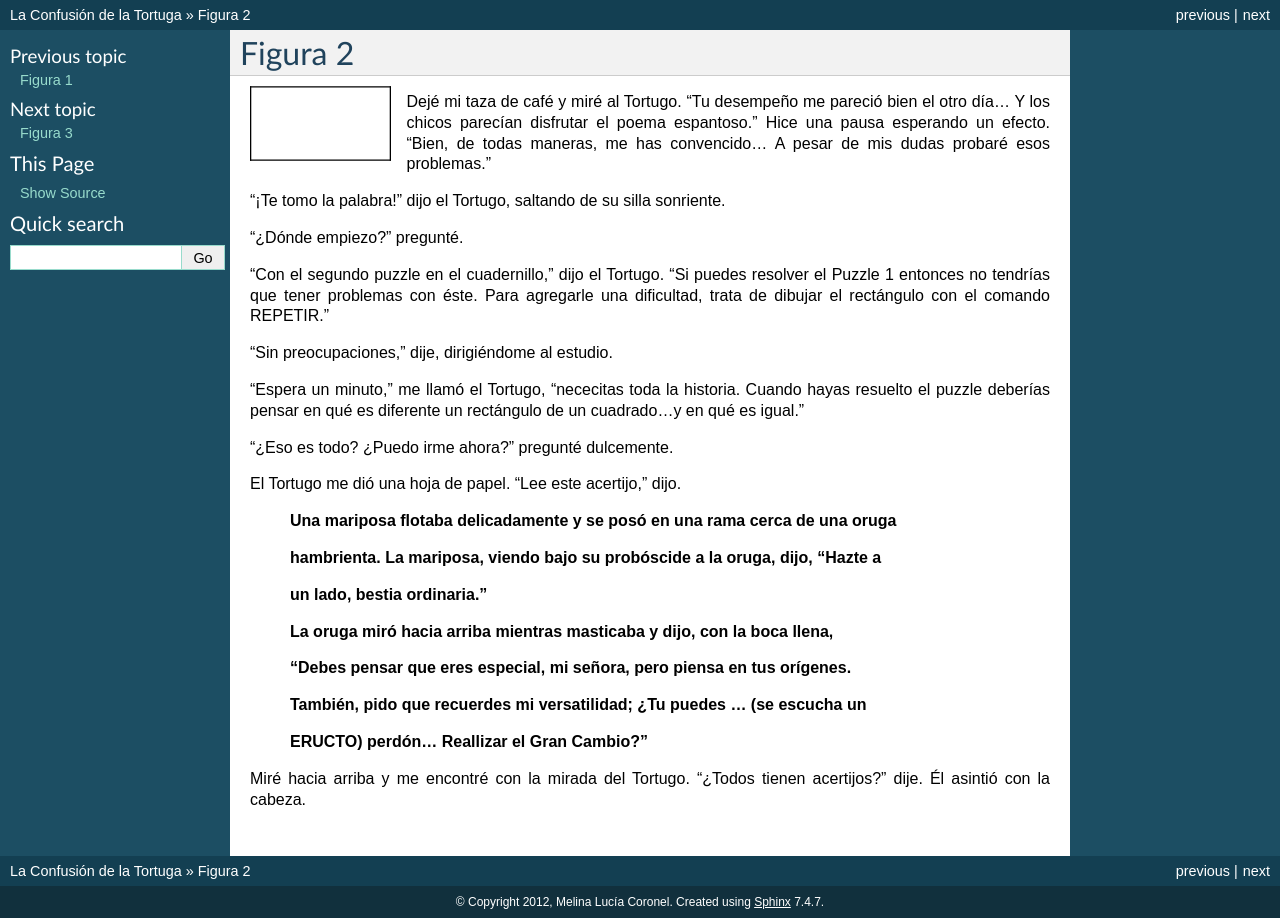
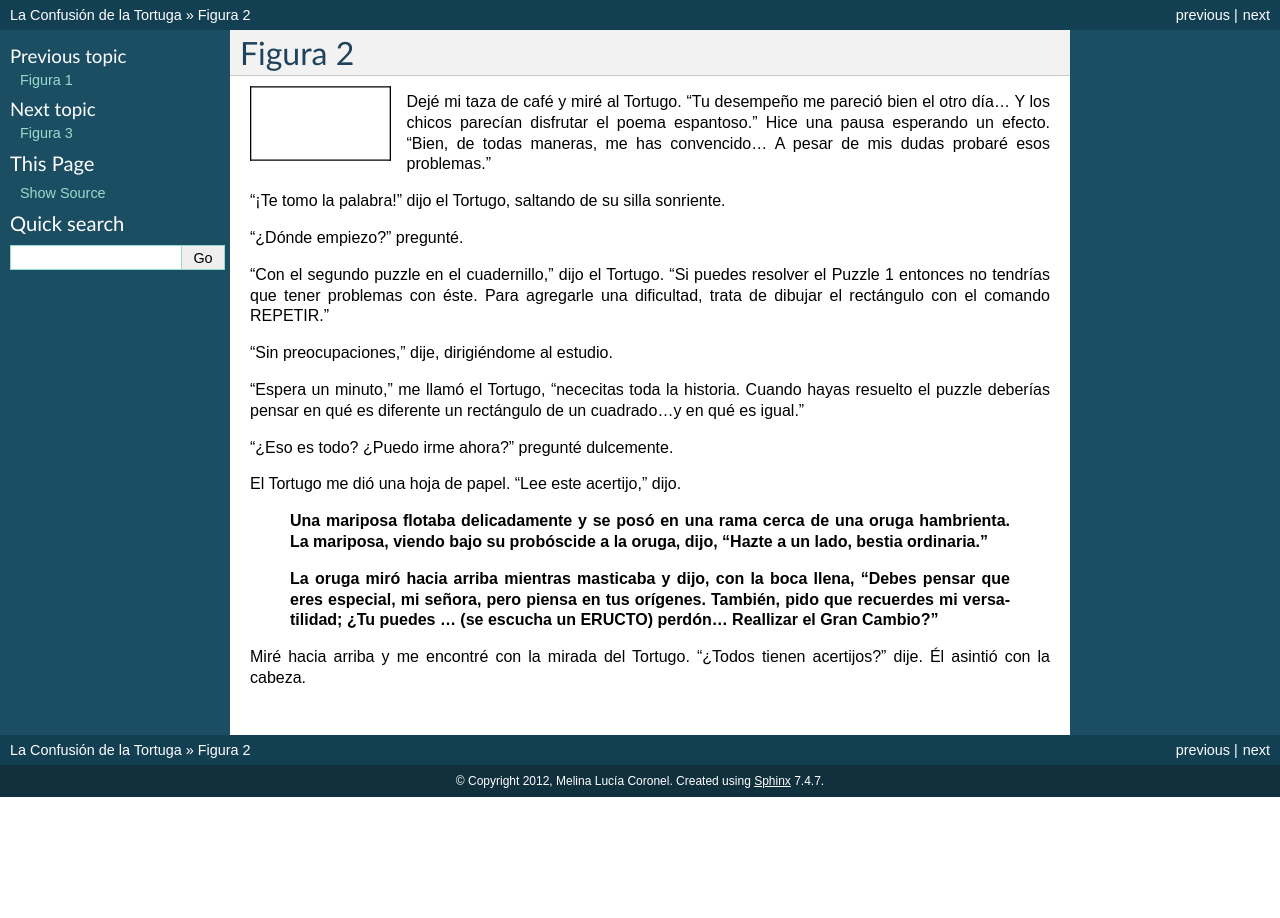
Before and after one commit to humitos/turtle-confusion-es, a Sphinx documentation site: the page built from docs/puzzle-02.rst, in a window 1280 px wide. Built offline with Sphinx 7.4.7, drawn with Linux system fonts in a browser that asks for light colours.

```diff
--- a/docs/puzzle-02.rst
+++ b/docs/puzzle-02.rst
@@ -23,21 +23,8 @@ Dejé mi taza de café y miré al Tortugo. "Tu desempeño me pareció bien el ot
 
 El Tortugo me dió una hoja de papel. "Lee este acertijo," dijo.
 
-    **Una mariposa flotaba delicadamente y se posó en una rama cerca de una oruga**
+    **Una mariposa flotaba delicadamente y se posó en una rama cerca de una oruga hambrienta. La mariposa, viendo bajo su probóscide a la oruga, dijo, "Hazte a un lado, bestia ordinaria."**
 
-    **hambrienta. La mariposa, viendo bajo su probóscide a la oruga, dijo, "Hazte a**
-
-    **un lado, bestia ordinaria."**
-
-
-
-
-    **La oruga miró hacia arriba mientras masticaba y dijo, con la boca llena,**
-
-    **"Debes pensar que eres especial, mi señora, pero piensa en tus orígenes.**
-
-    **También, pido que recuerdes mi versatilidad; ¿Tu puedes ... (se escucha un**
-
-    **ERUCTO) perdón... Reallizar el Gran Cambio?"**
+    **La oruga miró hacia arriba mientras masticaba y dijo, con la boca llena, "Debes pensar que eres especial, mi señora, pero piensa en tus orígenes. También, pido que recuerdes mi versatilidad; ¿Tu puedes ... (se escucha un ERUCTO) perdón... Reallizar el Gran Cambio?"**
 
 Miré hacia arriba y me encontré con la mirada del Tortugo. "¿Todos tienen acertijos?" dije. Él asintió con la cabeza.
```
